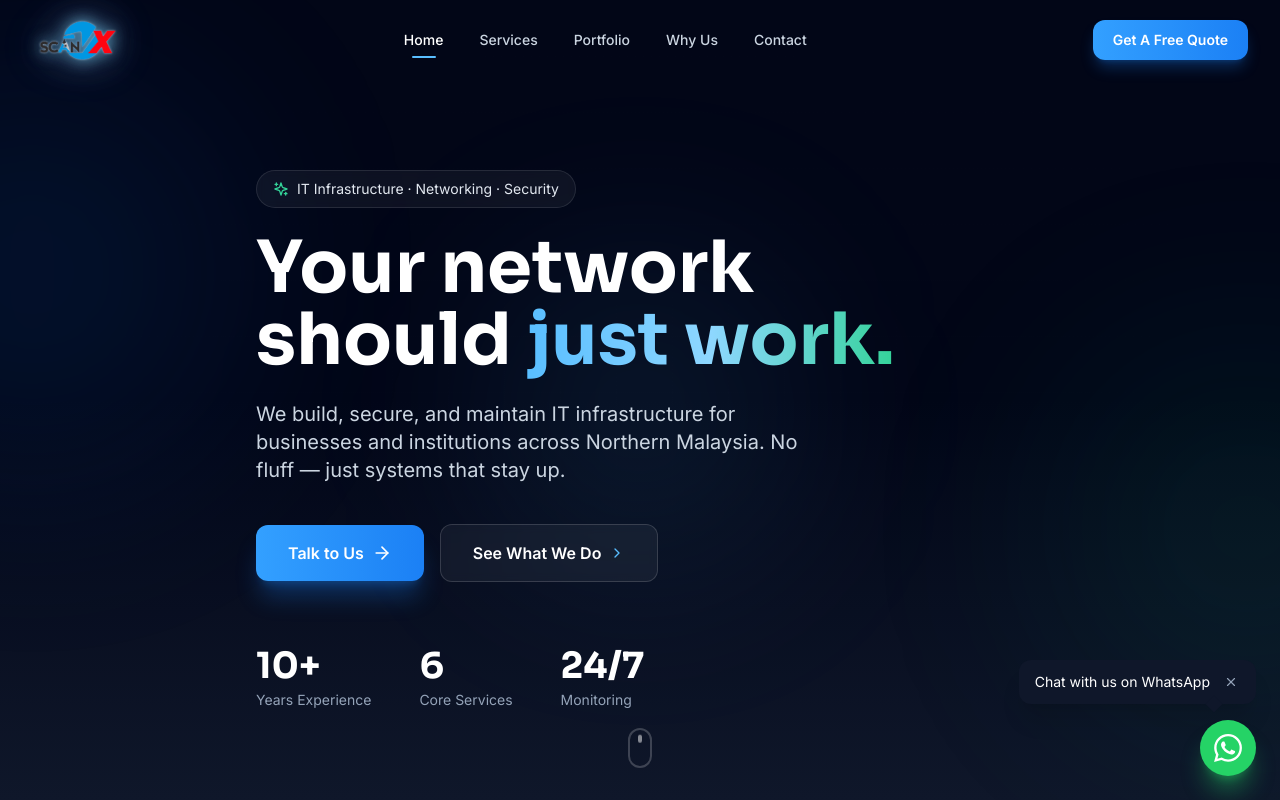
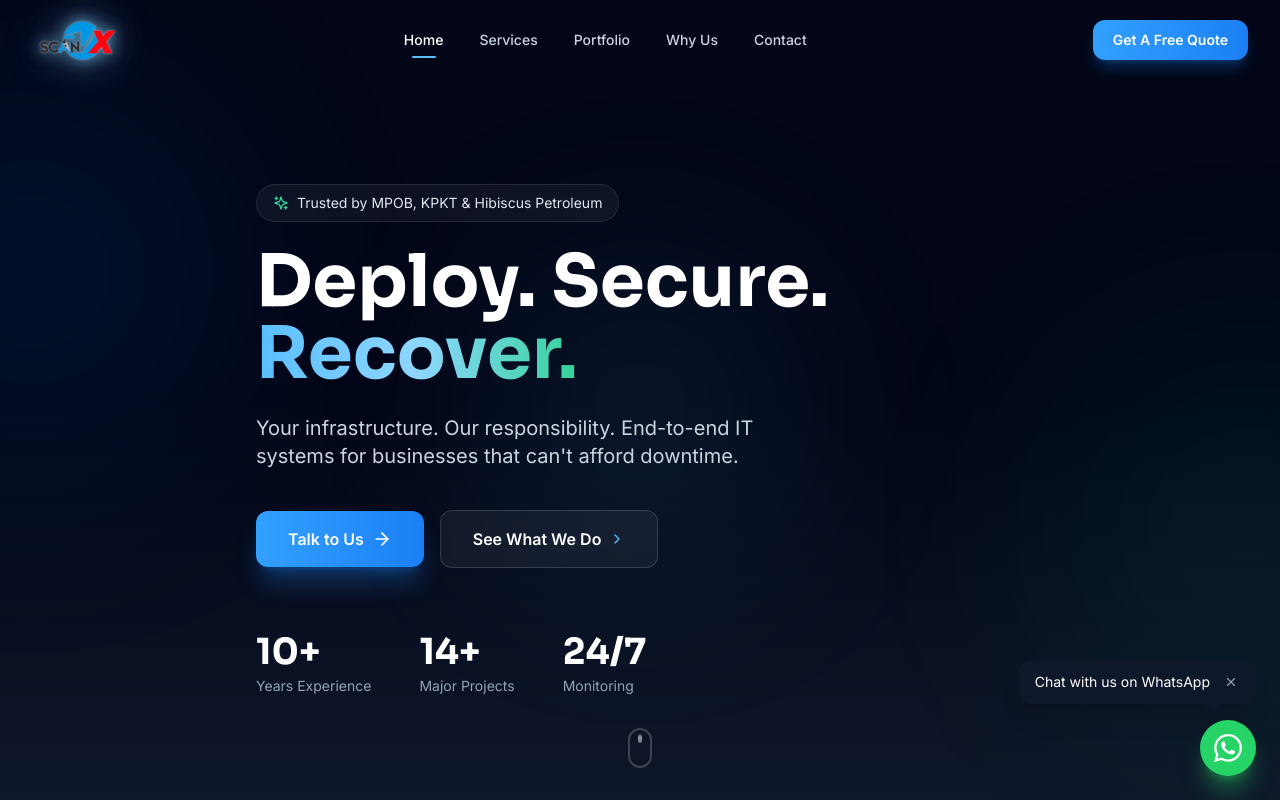
Before and after one commit to fyruz85/scanvx, a React (Vite) app: page / in a window 1280 px wide. Shown: the top 800 px of the page. Built offline with nearby package versions, Linux system fonts and the light colour scheme.

Commit message:
feat: Deploy.Secure.Recover tagline + client names in badge

```diff
--- a/src/components/Hero.tsx
+++ b/src/components/Hero.tsx
@@ -24,20 +24,19 @@ export function Hero() {
           {/* Badge */}
           <div className="mb-6 inline-flex items-center gap-2 rounded-full border border-white/10 bg-white/5 px-4 py-2 text-sm text-ink-200 backdrop-blur-sm animate-fade-in">
             <Sparkles className="h-4 w-4 text-accent-400" />
-            <span>IT Infrastructure · Networking · Security</span>
+            <span>Trusted by MPOB, KPKT & Hibiscus Petroleum</span>
           </div>
 
           {/* Headline */}
           <h1 className="font-display text-4xl font-bold leading-[1.1] text-white text-balance sm:text-5xl lg:text-6xl xl:text-7xl">
-            Your network should{' '}
-            <span className="gradient-text">just work.</span>
+            Deploy. Secure.{' '}
+            <span className="gradient-text">Recover.</span>
           </h1>
 
           {/* Subtext */}
           <p className="mt-6 max-w-xl text-lg leading-relaxed text-ink-300 sm:text-xl">
-            We build, secure, and maintain IT infrastructure for businesses
-            and institutions across Northern Malaysia. No fluff — just
-            systems that stay up.
+            Your infrastructure. Our responsibility. End-to-end IT systems
+            for businesses that can&apos;t afford downtime.
           </p>
 
           {/* CTAs */}
@@ -62,7 +61,7 @@ export function Hero() {
           <div className="mt-16 flex flex-wrap gap-8 sm:gap-12">
             {[
               { value: '10+', label: 'Years Experience' },
-              { value: '6', label: 'Core Services' },
+              { value: '14+', label: 'Major Projects' },
               { value: '24/7', label: 'Monitoring' },
             ].map((stat) => (
               <div key={stat.label}>
```
